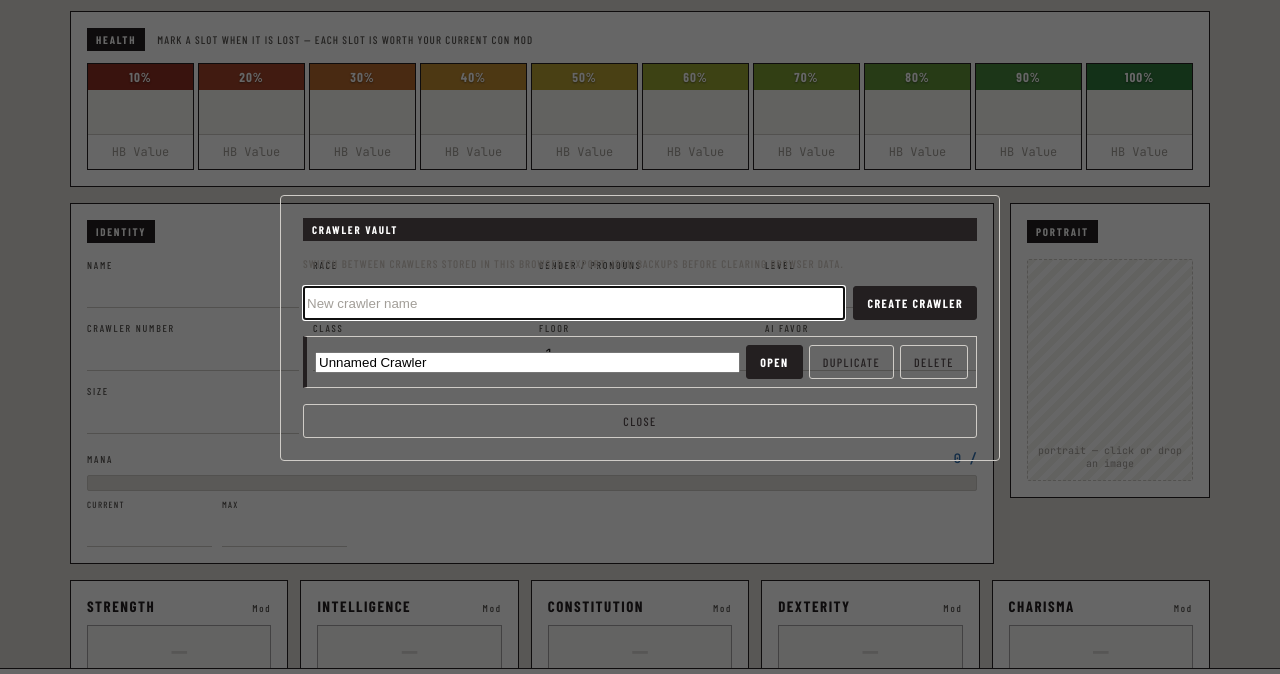
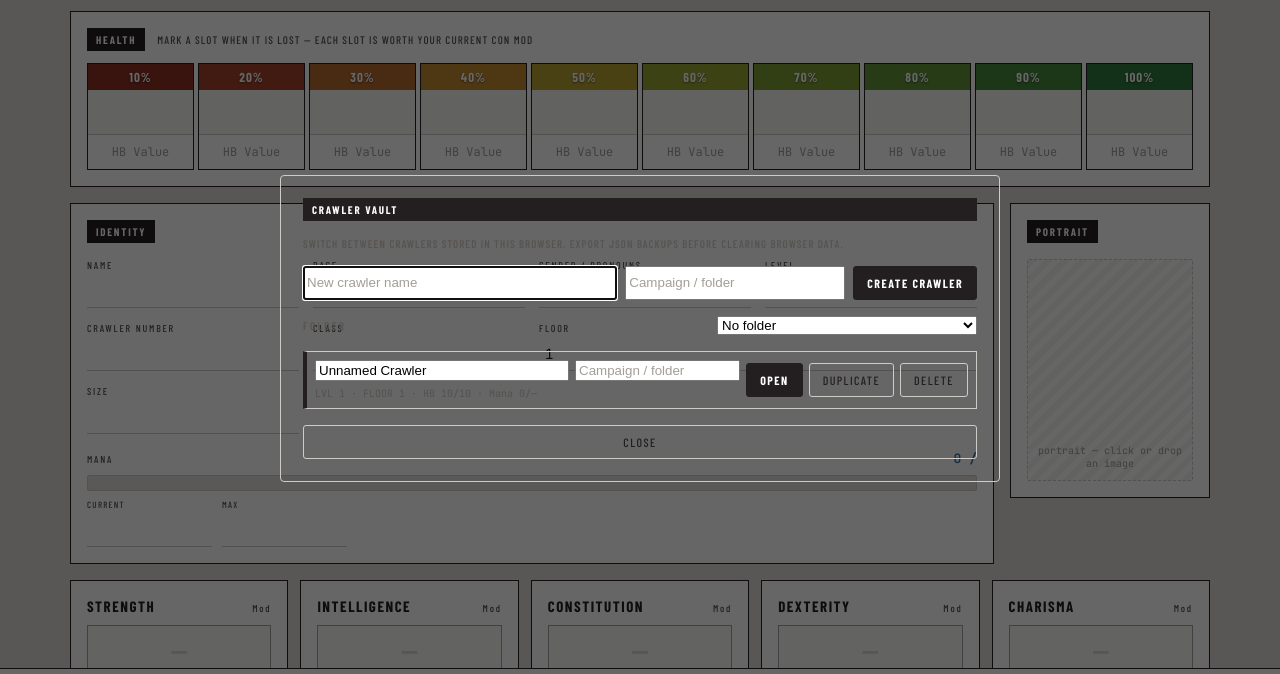
Before and after one commit to AdamGKT/DungeonCrawlerSheet, a plain HTML site: page index.html in a window 1280 px wide. Both pictures are taken after a click on the button "VAULT". Shown: the part 72-746 px from the top of the page. Drawn offline with nearby package versions, Linux system fonts and the light colour scheme.

Commit message:
feat: add campaign folders and DM vault overview

```diff
--- a/index.html
+++ b/index.html
@@ -876,8 +876,14 @@
       }
       .vault-create {
         display: grid;
-        grid-template-columns: minmax(0, 1fr) auto;
+        grid-template-columns: minmax(0, 1fr) minmax(140px, 0.7fr) auto;
         gap: 8px;
+      }
+      .vault-filter {
+        display: grid;
+        grid-template-columns: auto minmax(160px, 260px);
+        gap: 8px;
+        align-items: center;
       }
       .vault-list {
         display: grid;
@@ -897,6 +903,17 @@
       .vault-row.is-active {
         border-left: 4px solid var(--acc);
       }
+      .vault-info {
+        display: grid;
+        grid-template-columns: minmax(0, 1fr) minmax(110px, 0.65fr);
+        gap: 6px;
+      }
+      .vault-summary {
+        grid-column: 1 / -1;
+        font-family: var(--f-mono);
+        font-size: 10px;
+        color: var(--muted);
+      }
       @media (max-width: 640px) {
         .crawler-switcher {
           width: 100%;
@@ -905,8 +922,11 @@
         .vault-row {
           grid-template-columns: 1fr 1fr;
         }
-        .vault-row input {
+        .vault-info {
           grid-column: 1 / -1;
+        }
+        .vault-create {
+          grid-template-columns: 1fr;
         }
       }
 
@@ -1496,8 +1516,13 @@
         </div>
         <div class="vault-create">
           <input id="newCrawlerName" data-i18n-ph="vault.newName" placeholder="New crawler name" />
+          <input id="newCrawlerFolder" data-i18n-ph="vault.newFolder" placeholder="Campaign / folder" />
           <button class="btn primary" type="button" data-vault-create data-i18n="vault.create">Create crawler</button>
         </div>
+        <label class="vault-filter">
+          <span class="jsection-lbl" data-i18n="vault.filter">Folder</span>
+          <select id="vaultFolderFilter"></select>
+        </label>
         <div class="vault-list" id="vaultList"></div>
         <button class="btn" type="button" data-vault-close data-i18n="vault.close">Close</button>
       </div>
@@ -1647,6 +1672,11 @@
             "vault.title": "Crawler Vault",
             "vault.help": "Switch between crawlers stored in this browser. Export JSON backups before clearing browser data.",
             "vault.newName": "New crawler name",
+            "vault.newFolder": "Campaign / folder",
+            "vault.filter": "Folder",
+            "vault.allFolders": "All folders",
+            "vault.noFolder": "No folder",
+            "vault.activeDebuffs": "active Debuffs",
             "vault.create": "Create crawler",
             "vault.open": "Open",
             "vault.duplicate": "Duplicate",
@@ -1837,6 +1867,11 @@
             "vault.title": "Coffre des Crawlers",
             "vault.help": "Passez d'un Crawler à l'autre dans ce navigateur. Exportez des sauvegardes JSON avant d'effacer les données du navigateur.",
             "vault.newName": "Nom du nouveau Crawler",
+            "vault.newFolder": "Campagne / dossier",
+            "vault.filter": "Dossier",
+            "vault.allFolders": "Tous les dossiers",
+            "vault.noFolder": "Sans dossier",
+            "vault.activeDebuffs": "Debuffs actifs",
             "vault.create": "Créer un Crawler",
             "vault.open": "Ouvrir",
             "vault.duplicate": "Dupliquer",
@@ -2027,6 +2062,11 @@
             "vault.title": "Bóveda de Crawlers",
             "vault.help": "Cambia entre los Crawlers guardados en este navegador. Exporta copias JSON antes de borrar los datos del navegador.",
             "vault.newName": "Nombre del nuevo Crawler",
+            "vault.newFolder": "Campaña / carpeta",
+            "vault.filter": "Carpeta",
+            "vault.allFolders": "Todas las carpetas",
+            "vault.noFolder": "Sin carpeta",
+            "vault.activeDebuffs": "Debuffs activos",
             "vault.create": "Crear Crawler",
             "vault.open": "Abrir",
             "vault.duplicate": "Duplicar",
@@ -2218,6 +2258,11 @@
             "vault.title": "Crawler-Ablage",
             "vault.help": "Wechsle zwischen Crawlers, die in diesem Browser gespeichert sind. Exportiere JSON-Sicherungen, bevor Browserdaten gelöscht werden.",
             "vault.newName": "Name des neuen Crawlers",
+            "vault.newFolder": "Kampagne / Ordner",
+            "vault.filter": "Ordner",
+            "vault.allFolders": "Alle Ordner",
+            "vault.noFolder": "Kein Ordner",
+            "vault.activeDebuffs": "aktive Debuffs",
             "vault.create": "Crawler erstellen",
             "vault.open": "Öffnen",
             "vault.duplicate": "Duplizieren",
@@ -2409,6 +2454,11 @@
             "vault.title": "Cofre de Crawlers",
             "vault.help": "Alterne entre Crawlers armazenados neste navegador. Exporte cópias JSON antes de limpar os dados do navegador.",
             "vault.newName": "Nome do novo Crawler",
+            "vault.newFolder": "Campanha / pasta",
+            "vault.filter": "Pasta",
+            "vault.allFolders": "Todas as pastas",
+            "vault.noFolder": "Sem pasta",
+            "vault.activeDebuffs": "Debuffs ativos",
             "vault.create": "Criar Crawler",
             "vault.open": "Abrir",
             "vault.duplicate": "Duplicar",
@@ -3566,6 +3616,7 @@
                   name:
                     String(flat["identity.name"] || "").trim() ||
                     t("vault.unnamed"),
+                  folder: "",
                   createdAt: new Date().toISOString(),
                   updatedAt: new Date().toISOString(),
                   data: data,
@@ -3771,7 +3822,44 @@
         function renderVault() {
           var list = $("#vaultList");
           if (!list || !vault) return;
+          var filter = $("#vaultFolderFilter");
+          var selectedFolder = filter ? filter.value : "*";
+          var folders = [];
+          vault.crawlers.forEach(function (crawler) {
+            var folder = String(crawler.folder || "").trim();
+            if (folder && folders.indexOf(folder) < 0) folders.push(folder);
+          });
+          folders.sort(function (a, b) {
+            return a.localeCompare(b);
+          });
+          if (filter) {
+            filter.innerHTML =
+              '<option value="*">' +
+              esc(t("vault.allFolders")) +
+              '</option><option value="">' +
+              esc(t("vault.noFolder")) +
+              "</option>" +
+              folders
+                .map(function (folder) {
+                  return (
+                    '<option value="' + esc(folder) + '">' + esc(folder) + "</option>"
+                  );
+                })
+                .join("");
+            var validSelection =
+              selectedFolder === "*" ||
+              selectedFolder === "" ||
+              folders.indexOf(selectedFolder) >= 0;
+            filter.value = validSelection ? selectedFolder : "*";
+            selectedFolder = filter.value;
+          }
           list.innerHTML = vault.crawlers
+            .filter(function (crawler) {
+              return (
+                selectedFolder === "*" ||
+                String(crawler.folder || "").trim() === selectedFolder
+              );
+            })
             .map(function (crawler) {
               return (
                 '<div class="vault-row' +
@@ -3779,11 +3867,18 @@
                 '" data-vault-row="' +
                 esc(crawler.id) +
                 '">' +
-                '<input value="' +
+                '<div class="vault-info"><input value="' +
                 esc(crawler.name || t("vault.unnamed")) +
                 '" data-vault-name="' +
                 esc(crawler.id) +
-                '" aria-label="Crawler name">' +
+                '" aria-label="Crawler name"><input value="' +
+                esc(crawler.folder || "") +
+                '" data-vault-folder="' +
+                esc(crawler.id) +
+                '" data-i18n-ph="vault.newFolder" placeholder="Campaign / folder" aria-label="Campaign or folder">' +
+                '<div class="vault-summary">' +
+                crawlerSummary(crawler) +
+                "</div></div>" +
                 '<button class="btn primary" type="button" data-vault-open="' +
                 esc(crawler.id) +
                 '" data-i18n="vault.open">' +
@@ -3804,7 +3899,31 @@
             .join("");
         }
 
-        function createCrawler(name, data) {
+        function crawlerSummary(crawler) {
+          var flat = (crawler.data && crawler.data.fields) || {};
+          var lost = 0;
+          Object.keys(flat).forEach(function (key) {
+            if (/^hp\.\d+\.on$/.test(key) && flat[key]) lost += 1;
+          });
+          var debuffs = String(flat["buffs.debuffs"] || "")
+            .split(/\n+/)
+            .filter(function (line) {
+              return line.trim() !== "";
+            }).length;
+          var parts = [
+            t("hdr.lvl") + " " + (flat["identity.level"] || "—"),
+            t("hdr.floor") + " " + (flat["identity.floor"] || "—"),
+            "HB " + (10 - lost) + "/10",
+            "Mana " +
+              (flat["mana.current"] || 0) +
+              "/" +
+              (flat["mana.max"] || flat["stats.INT.enh"] || "—"),
+          ];
+          if (debuffs) parts.push(debuffs + " " + t("vault.activeDebuffs"));
+          return esc(parts.join(" · "));
+        }
+
+        function createCrawler(name, data, folder) {
           clearTimeout(saveTimer);
           saveNow(false);
           name = String(name || "").trim() || t("vault.unnamed");
@@ -3815,6 +3934,7 @@
           vault.crawlers.push({
             id: id,
             name: name,
+            folder: String(folder || "").trim(),
             createdAt: new Date().toISOString(),
             updatedAt: new Date().toISOString(),
             data: crawlerData,
@@ -3858,7 +3978,7 @@
             " (" +
             t("vault.copySuffix") +
             ")";
-          createCrawler(name, data);
+          createCrawler(name, data, source.folder || "");
         }
 
         function renameCrawler(id, name) {
@@ -3879,6 +3999,18 @@
           persistVault();
           var active = activeCrawler();
           if (active) localStorage.setItem(STORE, JSON.stringify(active.data));
+          renderCrawlerSwitcher();
+          renderVault();
+        }
+
+        function moveCrawlerToFolder(id, folder) {
+          vault.crawlers.forEach(function (crawler) {
+            if (crawler.id === id) {
+              crawler.folder = String(folder || "").trim();
+              crawler.updatedAt = new Date().toISOString();
+            }
+          });
+          persistVault();
           renderCrawlerSwitcher();
           renderVault();
         }
@@ -4178,6 +4310,13 @@
                 e.target.getAttribute("data-vault-name"),
                 e.target.value,
               );
+            if (e.target.matches && e.target.matches("[data-vault-folder]"))
+              moveCrawlerToFolder(
+                e.target.getAttribute("data-vault-folder"),
+                e.target.value,
+              );
+            if (e.target.matches && e.target.matches("#vaultFolderFilter"))
+              renderVault();
           });
           document.addEventListener("click", function (e) {
             var t = e.target;
@@ -4238,8 +4377,14 @@
             }
             if (t.closest("[data-vault-create]")) {
               var newName = $("#newCrawlerName");
-              createCrawler(newName ? newName.value : "");
+              var newFolder = $("#newCrawlerFolder");
+              createCrawler(
+                newName ? newName.value : "",
+                null,
+                newFolder ? newFolder.value : "",
+              );
               if (newName) newName.value = "";
+              if (newFolder) newFolder.value = "";
               return;
             }
             var vaultOpen = t.closest("[data-vault-open]");
--- a/sw.js
+++ b/sw.js
@@ -1,5 +1,5 @@
 /* DungeonCrawlerSheet service worker — bump CACHE to push an update */
-const CACHE = "dcc-sheet-v1";
+const CACHE = "dcc-sheet-v2";
 const ASSETS = [
   ".",
   "index.html",
```
Also changed, not shown: README.md.
